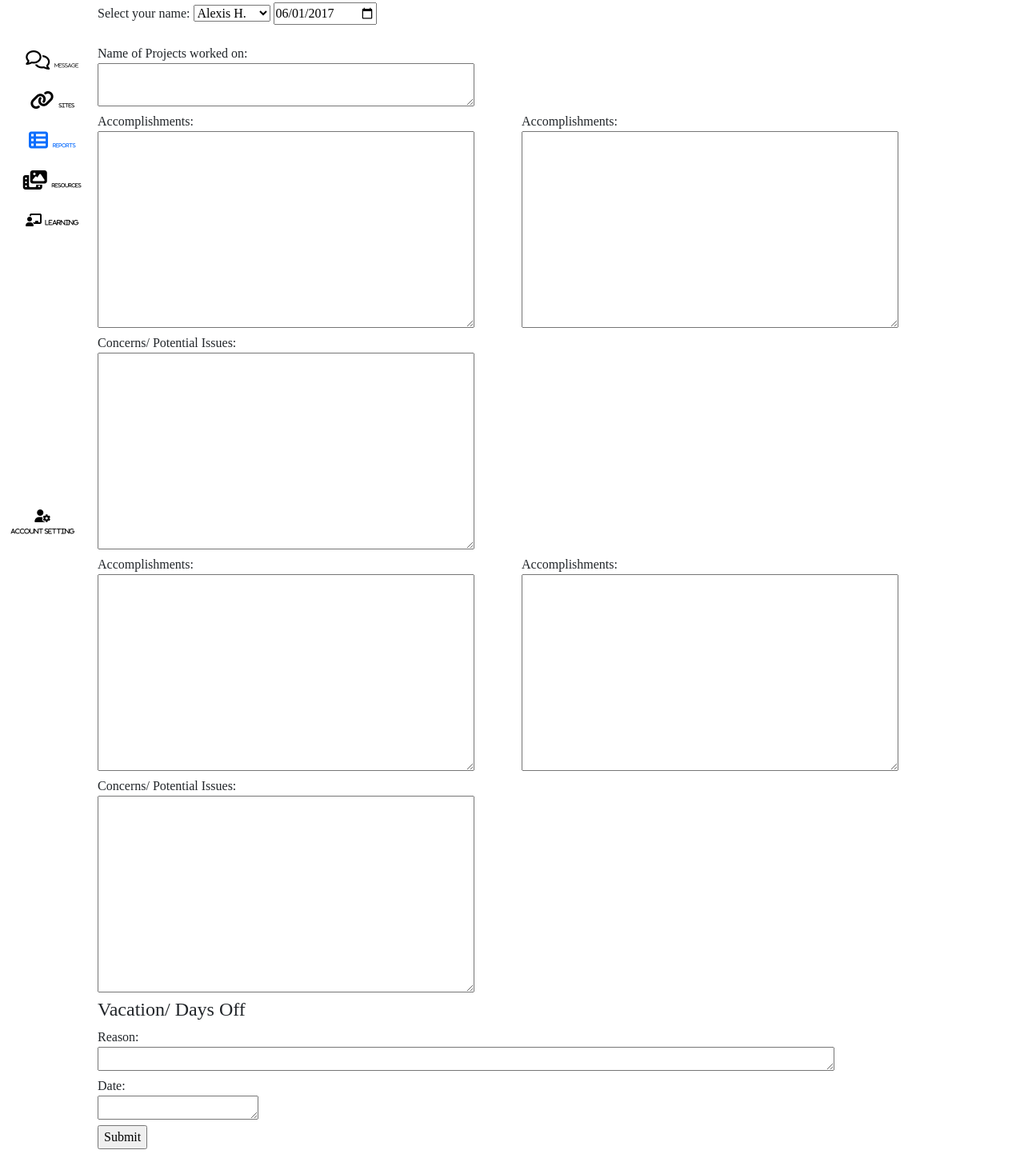
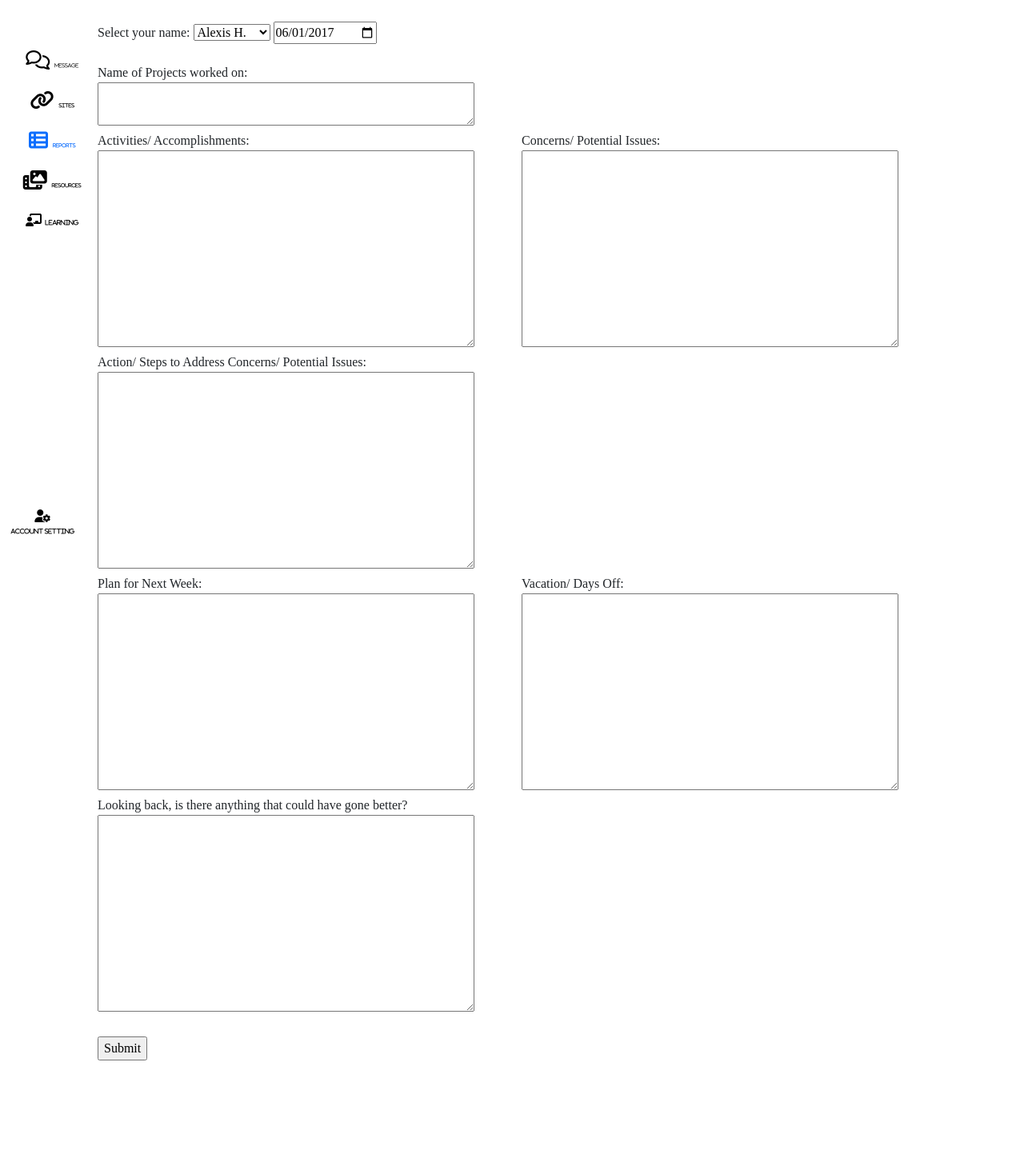
Before and after one commit to IamDaleon/desktopAppRework, an Electron app: page src/report.html in a window 1280 px wide. Shown: the part 126-1579 px from the top of the page at 80% size. After the commit the page ends 1468 px from the top, so only its background shows below. Drawn offline with nearby package versions, Linux system fonts and the light colour scheme.

Commit message:
90% completed!

```diff
--- a/src/report.html
+++ b/src/report.html
@@ -75,6 +75,7 @@
             </div>
         </div>
             <div class="col-12 col-sm-10">
+              <br />
                   <!-- <div class="col-md-12"> -->
                     <h1>Report Submission</h1>
                     <hr class="p-3" />
@@ -99,41 +100,30 @@
                                 <br />
                                 <div class="row">
                                     <div class="col">
-                                        <label for="">Accomplishments:</label><br/>
-                                <textarea name="Accomplishments" id="" cols="50vw" rows="10"></textarea>
-                                    </div>
-                                    <div class="col">
-                                        <label for="">Accomplishments:</label><br/>
+                                        <label for="">Activities/ Accomplishments:</label><br/>
                                 <textarea name="Accomplishments" id="" cols="50vw" rows="10"></textarea>
                                     </div>
                                     <div class="col">
                                         <label for="">Concerns/ Potential Issues:</label><br/>
+                                <textarea name="Accomplishments" id="" cols="50vw" rows="10"></textarea>
+                                    </div>
+                                    <div class="col">
+                                        <label for="">Action/ Steps to Address Concerns/ Potential Issues:</label><br/>
                                 <textarea name="" id="" cols="50vw" rows="10"></textarea>
                                     </div>
                                 </div>
                                 <div class="row">
                                     <div class="col">
-                                        <label class="text-center" for="">Accomplishments:</label><br/>
+                                        <label class="text-center" for="">Plan for Next Week:</label><br/>
                                 <textarea name="Accomplishments" id="" cols="50vw" rows="10"></textarea>
                                     </div>
                                     <div class="col">
-                                        <label for="">Accomplishments:</label><br/>
+                                        <label for="">Vacation/ Days Off:</label><br/>
                                 <textarea name="Accomplishments" id="" cols="50vw" rows="10"></textarea>
                                     </div>
                                     <div class="col">
-                                        <label for="">Concerns/ Potential Issues:</label><br/>
+                                        <label for="">Looking back, is there anything that could have gone better?</label><br/>
                                 <textarea name="" id="" cols="50vw" rows="10"></textarea>
-                                    </div>
-                                </div>
-                                <div class="row">
-                                    <h4>Vacation/ Days Off</h4>
-                                    <div class="col">
-                                        <label for="">Reason:</label><br/>
-                                <textarea name="Accomplishments" id="" cols="100vw" rows="1"></textarea>
-                                    </div>
-                                    <div class="col">
-                                        <label for="">Date:</label><br/>
-                                <textarea name="" id="" cols="20vw" rows="1"></textarea>
                                     </div>
                                 </div>
                                 <!-- <label for="">Accomplishments:</label><br/>
@@ -143,6 +133,7 @@
                                 <label for="">Concerns/ Potential Issues:</label><br/>
                                 <textarea name="" id="" cols="30" rows="10"></textarea>
                                 <br /> -->
+                                <br />
                                 <input type="submit">
                             </form>
                             <script defer>
```
Also changed, not shown: index.html (+2 -3 lines), main.js (+12 -0 lines).
